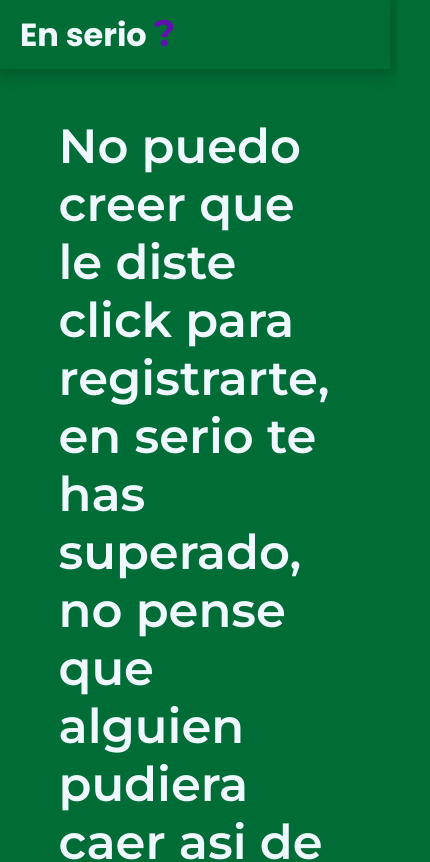
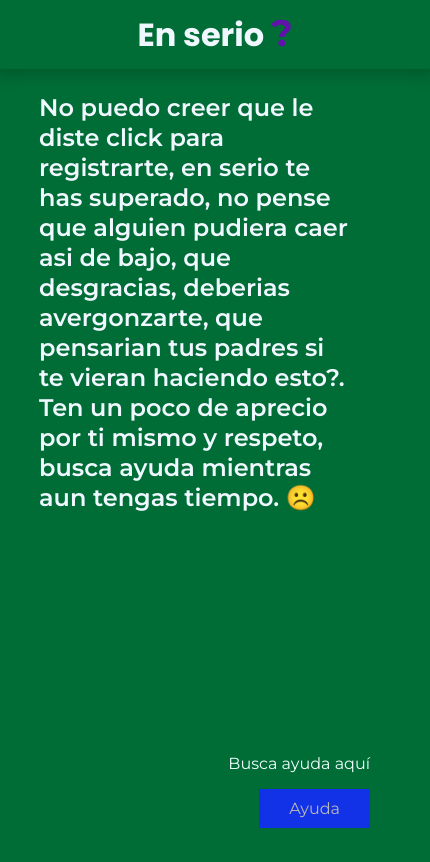
Before and after one commit to Aimajoke/furros, a plain HTML site: page insultada2.html in a window 390 px wide. Shown: the top 862 px of the page, 430 px wide, since content can reach past the window. Drawn offline with Linux system fonts and the light colour scheme.

Commit message:
mobile second

```diff
--- a/index.css
+++ b/index.css
@@ -15,6 +15,7 @@ body{
 }
 
 header{
+    width: 100%;
     font-family: 'Poppins', 'sans-serif';
     font-size: 2rem;
     font-weight: bold;
@@ -57,6 +58,8 @@ span{
 }
 .no-bait{
     font-size: medium;
+
+    color: azure;
 }
 
 a{
@@ -76,9 +79,18 @@ a:hover{
     color: rgb(196, 196, 196);
 }
 .ayuda{
+
     padding-inline: 30px;
     padding-block: 10px;
 }
-@media (max-width: 1250px) {
+@media (max-width: 1000px) {
+    header{
+        text-align: center;
+    }
+    .mainText{
+        line-height: 30px;
+        width: 80%;
+        font-size: x-large;
+    }
     /* … */
   }
```
Also changed, not shown: index.html (+1 -0 lines).
